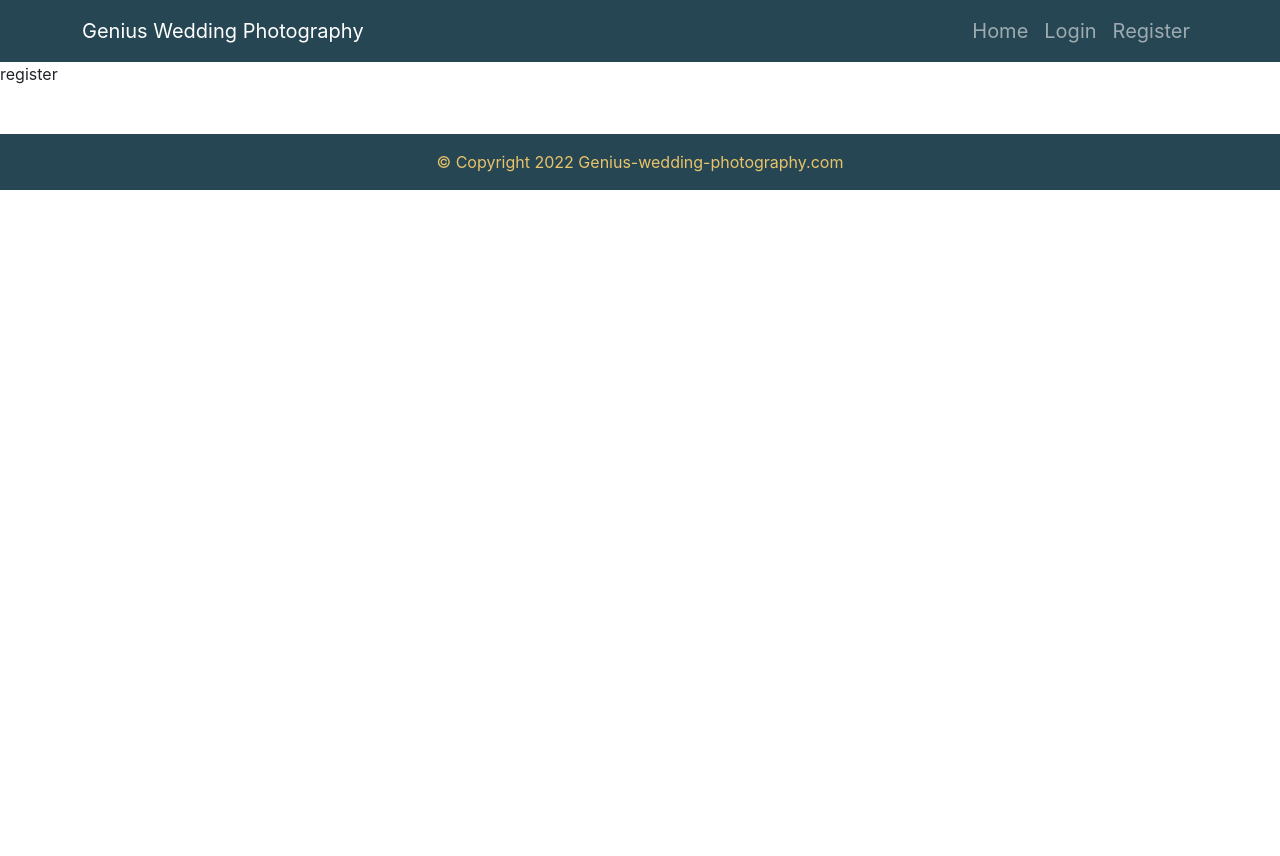
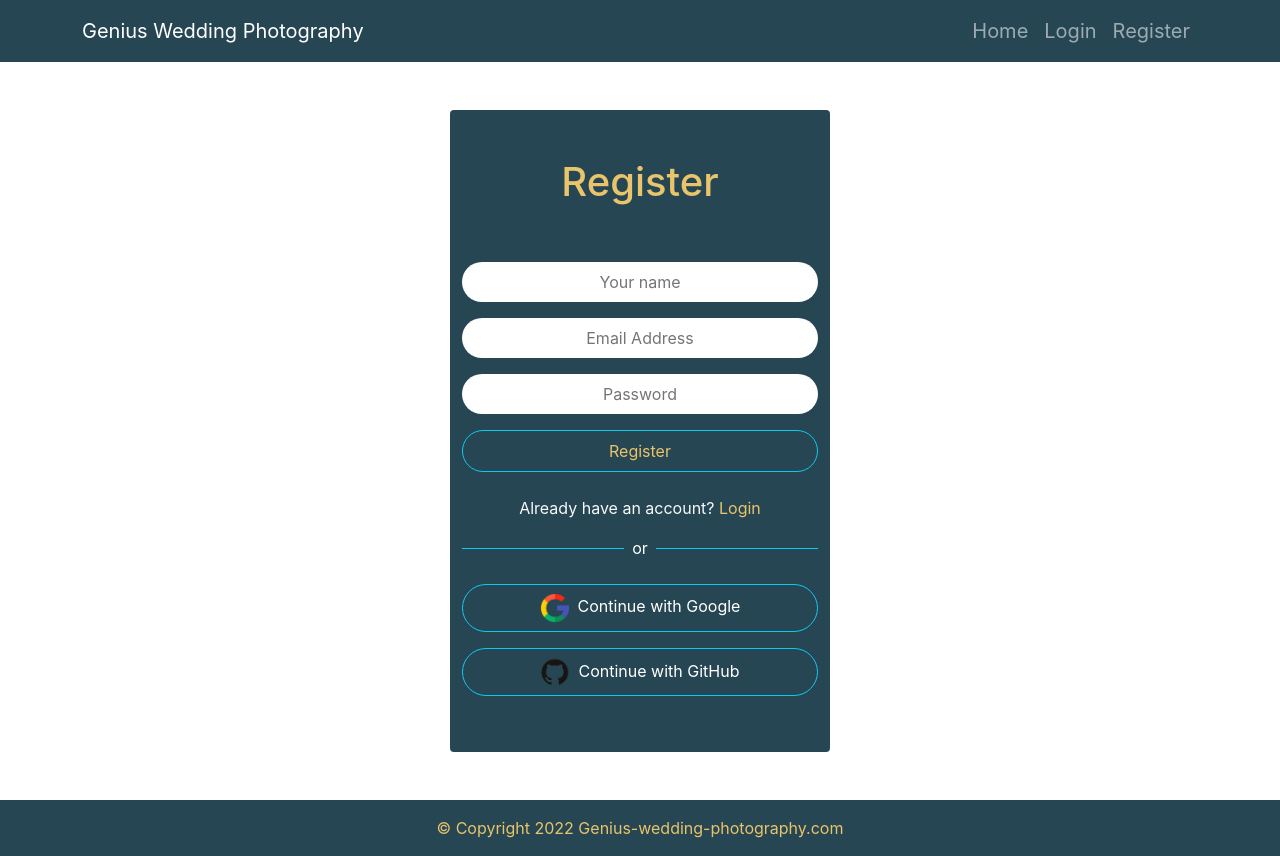
Before and after one commit to Mostafij68/Genius-wedding-photography, a React (Create React App) app: page /register in a window 1280 px wide. Before the commit the page ends 800 px from the top, so only its background shows below. Built offline with nearby package versions, Linux system fonts and the light colour scheme.

Commit message:
register and 404 page added

```diff
--- a/src/App.js
+++ b/src/App.js
@@ -5,6 +5,7 @@ import Login from './pages/Login/Login';
 import Register from './pages/Register/Register';
 import Footer from './pages/Shared/Footer/Footer';
 import Header from './pages/Shared/Header/Header';
+import NotFound from './pages/Shared/NotFound/NotFound';
 
 function App() {
   return (
@@ -14,6 +15,7 @@ function App() {
         <Route path='/' element={<Home></Home>}></Route>
         <Route path='/login' element={<Login></Login>}></Route>
         <Route path='/register' element={<Register></Register>}></Route>
+        <Route path='*' element={<NotFound></NotFound>}></Route>
       </Routes>
       <Footer></Footer>
     </div>
--- a/src/pages/Login/Login.js
+++ b/src/pages/Login/Login.js
@@ -16,6 +16,8 @@ const Login = () => {
                     </form>
                     <p className='text-light my-3'>Haven't account? <Link className='text-2 text-decoration-none' to={"/register"}>Create an account</Link>
                     </p>
+                    <p className='text-light my-3'><Link className='text-2 text-decoration-none' to={"/register"}>Forget password</Link>
+                    </p>
                     <SocialLogin></SocialLogin>
                 </div>
                 <div className="col-lg-4 col-md-3 col-sm-2"></div>
--- a/src/pages/Register/Register.js
+++ b/src/pages/Register/Register.js
@@ -1,9 +1,26 @@
 import React from 'react';
+import { Link } from 'react-router-dom';
+import SocialLogin from './SocialLogin/SocialLogin';
 
 const Register = () => {
     return (
-        <div>
-            register
+        <div className='container'>
+            <div className="row mt-5">
+                <div className="col-lg-4 col-md-3 col-sm-2"></div>
+                <div className="col-lg-4 col-md-6 col-sm-8 bg-1 text-center py-5 rounded">
+                    <h1 className='text-2 mb-5'>Register </h1>
+                    <form>
+                        <input className='rounded-pill border-0 text-center my-2 p-2 w-100' type="text" name="name" placeholder='Your name' required />
+                        <input className='rounded-pill border-0 text-center my-2 p-2 w-100' type="email" name="email" placeholder='Email Address' required />
+                        <input className='rounded-pill border-0 text-center my-2 p-2 w-100' type="password" name="password" placeholder='Password' required/>
+                        <input className='btn text-2 border-info w-100 rounded-pill my-2 p-2' type="submit" value="Register" />
+                    </form>
+                    <p className='text-light my-3'>Already have an account? <Link className='text-2 text-decoration-none' to={"/login"}>Login</Link>
+                    </p>
+                    <SocialLogin></SocialLogin>
+                </div>
+                <div className="col-lg-4 col-md-3 col-sm-2"></div>
+            </div>
         </div>
     );
 };
--- /dev/null
+++ b/src/pages/Shared/NotFound/NotFound.js
@@ -0,0 +1,14 @@
+import React from 'react';
+
+const NotFound = () => {
+    return (
+        <div className='container text-center'>
+            <div style={{margin: '235px 0'}}>
+                <h1 className='text-secondary'>404</h1>
+                <h4 className='text-muted'>Page not found</h4>
+            </div>
+        </div>
+    );
+};
+
+export default NotFound;
```
